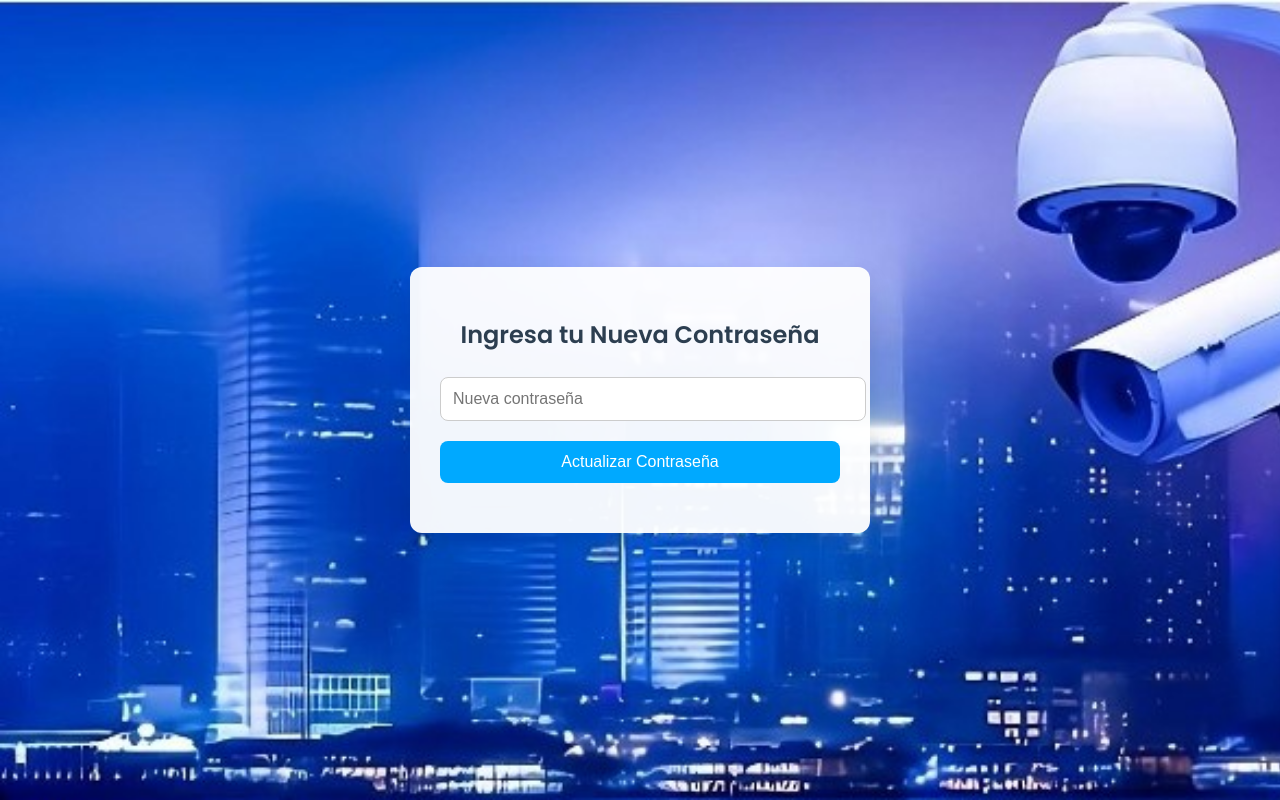
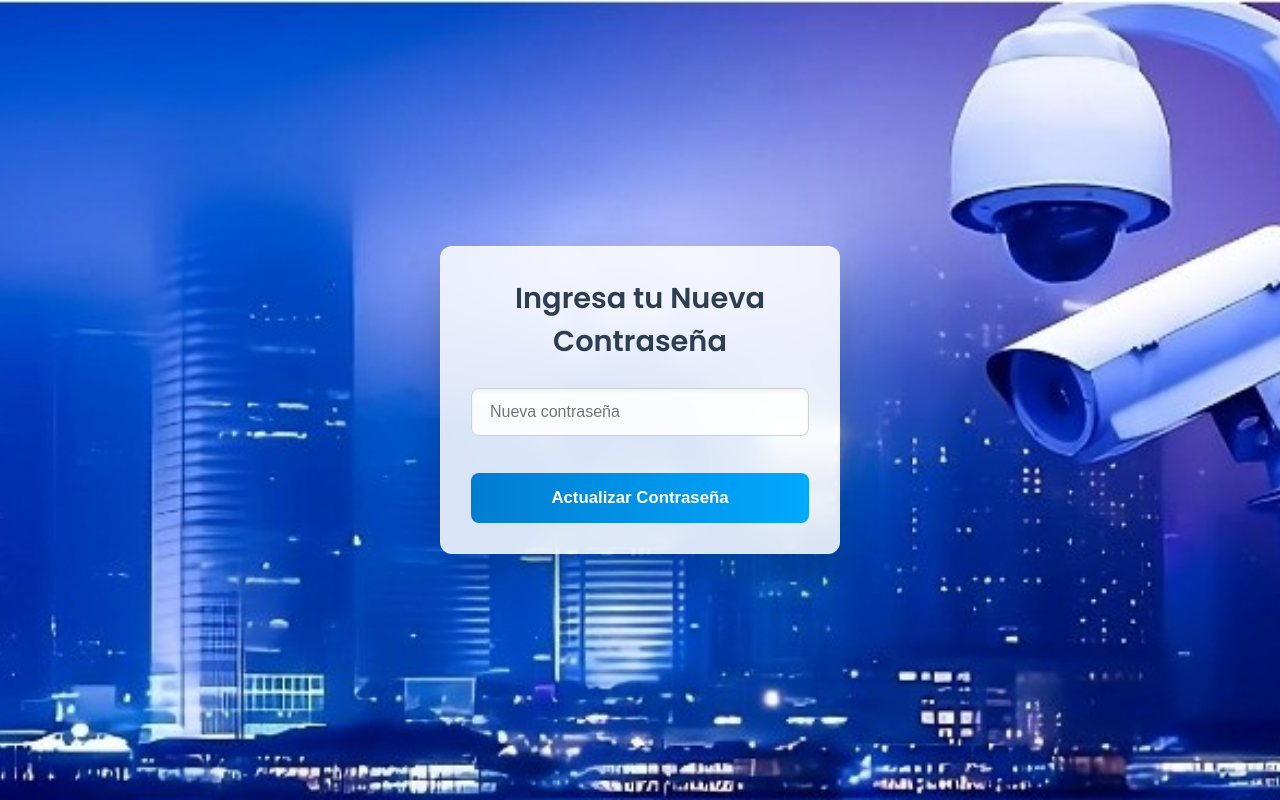
Before and after one commit to 1003805723/Software-Proyect-SMCS, a website: page control_acceso/public/reestablecer_pass.html in a window 1280 px wide. Drawn offline with Linux system fonts and the light colour scheme.

Commit message:
Actualizacion logs

```diff
--- a/control_acceso/public/reestablecer_pass.html
+++ b/control_acceso/public/reestablecer_pass.html
@@ -4,33 +4,98 @@
     <meta charset="UTF-8">
     <meta name="viewport" content="width=device-width, initial-scale=1.0">
     <title>Nueva Contraseña - SMCS</title>
-    <link href="https://fonts.googleapis.com/css2?family=Poppins:wght@400;500;600&display=swap" rel="stylesheet">
+    <link href="https://fonts.googleapis.com/css2?family=Poppins:wght@300;400;500;600;700&display=swap" rel="stylesheet">
     <style>
-        body { font-family: 'Poppins', sans-serif; background-image: url('fondo.jpg'); background-size: cover; display: flex; justify-content: center; align-items: center; min-height: 100vh; margin: 0; }
-        .container { background: rgba(255, 255, 255, 0.95); padding: 30px; border-radius: 12px; box-shadow: 0 10px 25px rgba(0,0,0,0.1); text-align: center; width: 90%; max-width: 400px; }
-        h2 { color: #2c3e50; margin-bottom: 25px; }
-        input { width: 100%; padding: 12px; margin-bottom: 20px; border-radius: 8px; border: 1px solid #ccc; font-size: 1rem; }
-        button { width: 100%; padding: 12px; border: none; border-radius: 8px; background-color: #00A9FF; color: white; font-size: 1rem; cursor: pointer; transition: background-color 0.3s; }
-        button:hover { background-color: #007DD1; }
-        .message { margin-top: 20px; font-weight: 500; }
-        .success { color: #2ecc71; }
-        .error { color: #e74c3c; }
-        #login-link { display: none; margin-top: 15px; }
+        :root {
+            --primary-color: #00A9FF;
+            --primary-color-dark: #007DD1;
+            --primary-color-light: #66D2FF;
+            --primary-color-focus-shadow: rgba(0, 169, 255, 0.25);
+            --secondary-color: #FF6B6B;
+            --text-color-dark: #2C3E50;
+            --text-color-medium: #566573;
+            --text-color-light: #ffffff;
+            --border-color-light: #D0D3D4;
+            --error-color: var(--secondary-color);
+            --background-body: url('fondo.jpg');
+            --background-container: rgba(255, 255, 255, 0.85);
+            --background-input: rgba(255, 255, 255, 0.9);
+            --font-family-base: 'Poppins', 'Arial', sans-serif;
+            --border-radius-small: 8px;
+            --border-radius-medium: 12px;
+            --shadow-strong: 0 20px 40px rgba(0,0,0,0.2);
+        }
+        * { box-sizing: border-box; margin: 0; padding: 0; }
+        body {
+            font-family: var(--font-family-base);
+            background-image: var(--background-body);
+            background-size: cover; background-position: center; background-attachment: fixed;
+            min-height: 100vh; display: flex;
+            justify-content: center; align-items: center; padding: 20px;
+        }
+        .login-container { /* Renombrado de .container a .login-container */
+            background-color: var(--background-container);
+            padding: 30px; border-radius: var(--border-radius-medium);
+            box-shadow: var(--shadow-strong); text-align: center;
+            width: 100%; max-width: 400px;
+            animation: fadeIn 0.9s ease-out forwards;
+            backdrop-filter: blur(10px);
+            border: 1px solid rgba(255, 255, 255, 0.2);
+        }
+        @keyframes fadeIn {
+            from { opacity: 0; transform: translateY(25px); }
+            to { opacity: 1; transform: translateY(0); }
+        }
+        h2 { color: var(--text-color-dark); margin-bottom: 25px; font-size: 1.8rem; font-weight: 600; }
+        .input-container { position: relative; margin-bottom: 22px; }
+        input[type="password"] {
+            width: 100%; padding: 14px 18px;
+            border: 1.5px solid var(--border-color-light);
+            border-radius: var(--border-radius-small);
+            font-size: 1rem;
+            background-color: var(--background-input);
+            box-shadow: inset 0 2px 4px rgba(0, 0, 0, 0.06);
+            color: var(--text-color-medium);
+        }
+        input[type="password"]:focus {
+            border-color: var(--primary-color);
+            box-shadow: 0 0 0 4px var(--primary-color-focus-shadow);
+            outline: none;
+        }
+        button {
+            width: 100%; padding: 15px;
+            background: linear-gradient(90deg, var(--primary-color-dark), var(--primary-color));
+            color: var(--text-color-light); border: none;
+            border-radius: var(--border-radius-small);
+            cursor: pointer; font-size: 1.05rem;
+            font-weight: 600; margin-top: 15px;
+            transition: all 0.3s ease;
+        }
+        button:hover {
+            transform: translateY(-3px);
+            box-shadow: 0 8px 15px rgba(0, 169, 255, 0.3);
+        }
+        .message { margin-top: 20px; font-weight: 500; padding: 10px; border-radius: 8px;}
+        .success { color: #155724; background-color: #d4edda; border: 1px solid #c3e6cb;}
+        .error { color: #721c24; background-color: #f8d7da; border: 1px solid #f5c6cb;}
+        #login-link { display: none; margin-top: 20px; text-decoration: none; color: var(--primary-color); font-weight: 500; }
+        #login-link:hover { text-decoration: underline; }
     </style>
 </head>
 <body>
-    <div class="container">
+    <div class="login-container">
         <h2>Ingresa tu Nueva Contraseña</h2>
         <form id="resetForm">
-            <input type="password" id="password" placeholder="Nueva contraseña" required>
+            <div class="input-container">
+                <input type="password" id="password" placeholder="Nueva contraseña" required>
+            </div>
             <input type="hidden" id="token">
             <button type="submit">Actualizar Contraseña</button>
         </form>
-        <div id="message" class="message"></div>
+        <div id="message" class="message" style="display: none;"></div>
         <a href="/index.html" id="login-link">Ir a Iniciar Sesión</a>
     </div>
     <script>
-        // Al cargar la página, captura el token de la URL y lo pone en el campo oculto
         document.addEventListener('DOMContentLoaded', () => {
             const token = window.location.pathname.split('/').pop();
             document.getElementById('token').value = token;
@@ -42,6 +107,8 @@
             const token = document.getElementById('token').value;
             const messageDiv = document.getElementById('message');
             const loginLink = document.getElementById('login-link');
+
+            messageDiv.style.display = 'none';
             messageDiv.textContent = '';
 
             try {
@@ -54,15 +121,16 @@
 
                 messageDiv.className = result.success ? 'message success' : 'message error';
                 messageDiv.textContent = result.message;
+                messageDiv.style.display = 'block';
 
                 if(result.success) {
-                    document.getElementById('resetForm').style.display = 'none'; // Oculta el formulario
-                    loginLink.style.display = 'inline-block'; // Muestra el enlace a login
+                    document.getElementById('resetForm').style.display = 'none';
+                    loginLink.style.display = 'inline-block';
                 }
-
             } catch (error) {
                 messageDiv.className = 'message error';
                 messageDiv.textContent = 'Error de conexión. Inténtalo de nuevo.';
+                messageDiv.style.display = 'block';
             }
         });
     </script>
```
